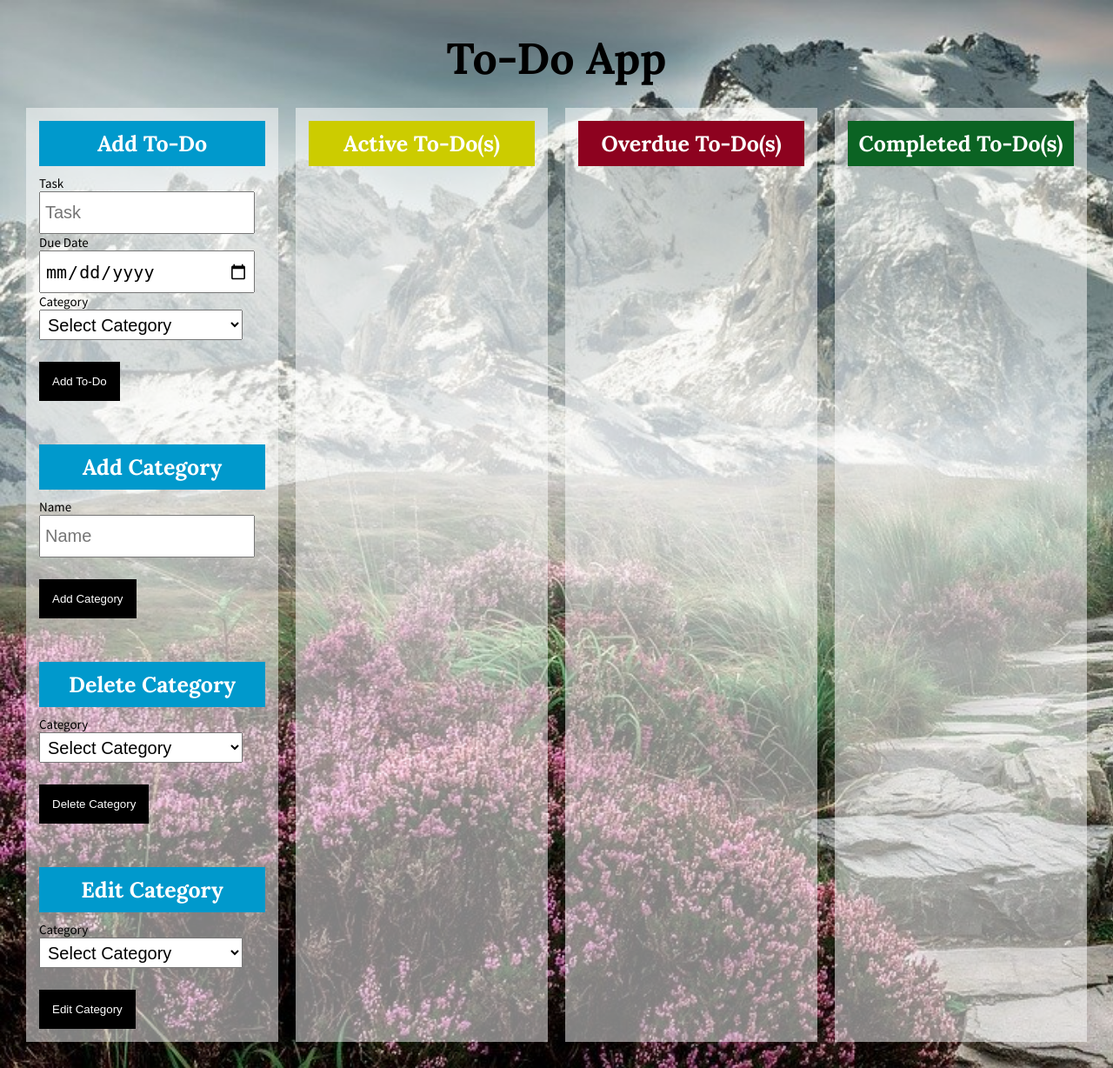
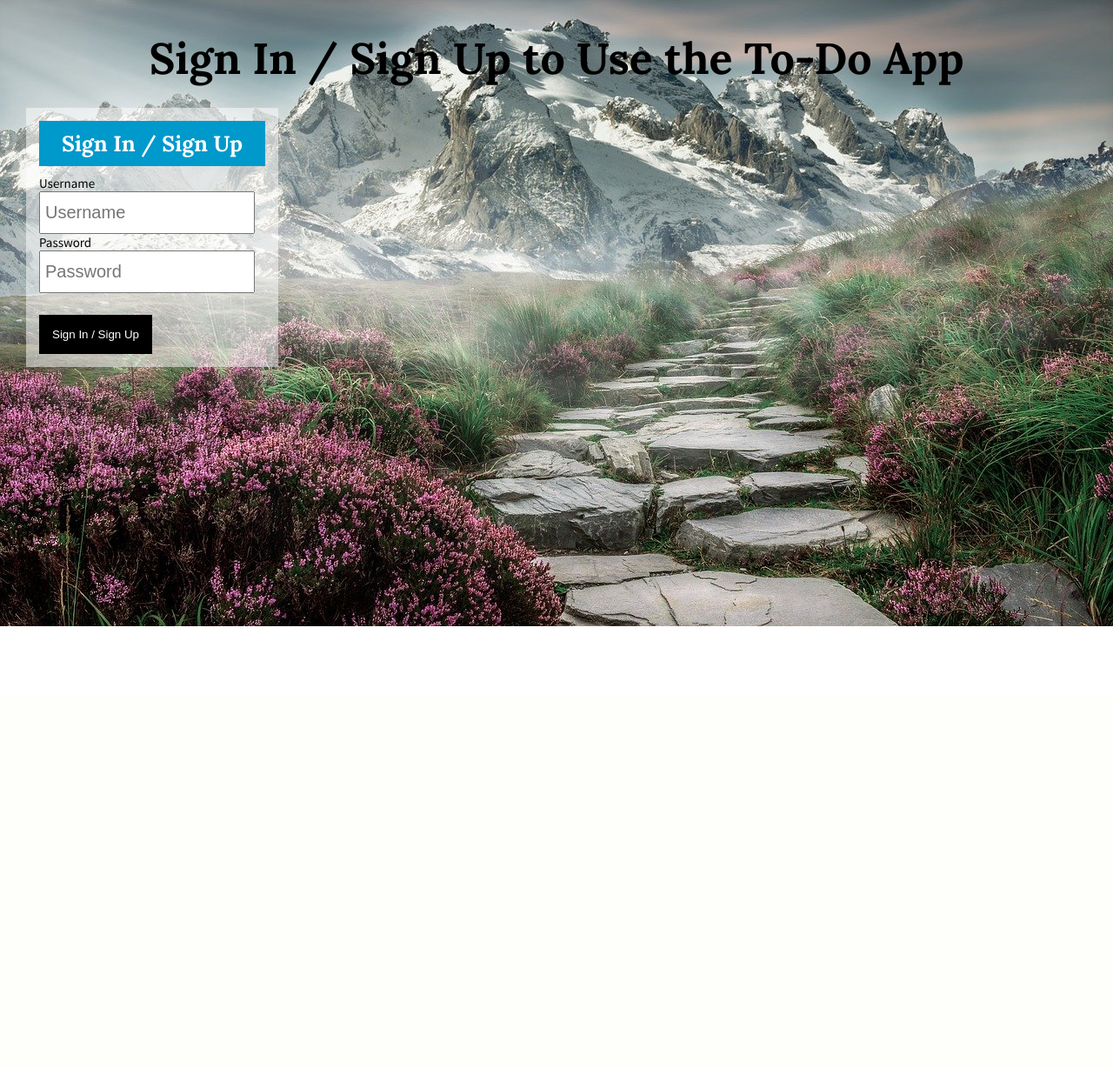
Before and after one commit to T-Ralph/php-mysqli-to-do-list, a PHP site: page / in a window 1280 px wide. Shown: the whole page at 87% size. After the commit the page ends 720 px from the top, so only its background shows below. Run offline with PHP 8.4, Linux system fonts and the light colour scheme; data that the repository does not hold is empty.

Commit message:
Added User Class and Functionality

```diff
--- a/css/main.css
+++ b/css/main.css
@@ -28,6 +28,16 @@ main > h1 {
     grid-area: h1-title;
     margin: 15px;
     font-size: 50px;
+}
+main > ul {
+    grid-area: ul-title;
+    list-style: none;
+    margin-left: auto;
+    margin-right: auto;
+    text-align: center;
+}
+main > ul > li {
+    display: inline-block;
 }
 section > h2, h3.message {
     margin: 0px 0px 10px 0px;
@@ -64,7 +74,7 @@ label {
     display: block;
     font-size: 15px;
 }
-form > input[type=text], form > input[type=date], form > select {
+form > input[type=text], form > input[type=password], form > input[type=date], form > select {
     width: 90%;
     height: 35px;
     font-size: 20px;
@@ -106,6 +116,7 @@ main {
     grid-template-columns: 100%;
     grid-template-areas:
         "h1-title"
+        "ul-title"
         "section-1"
         "section-2"
         "section-3"
@@ -116,6 +127,7 @@ main {
         grid-template-columns: 50% 50%;
         grid-template-areas:
             "h1-title h1-title"
+            "ul-title ul-title"
             "section-1 section-2"
             "section-3 section-4";
     }
@@ -125,6 +137,7 @@ main {
         grid-template-columns: 25% 25% 25% 25%;
         grid-template-areas:
             "h1-title h1-title h1-title h1-title"
+            "ul-title ul-title ul-title ul-title"
             "section-1 section-2 section-3 section-4";
     }
 }
--- a/includes/Category.Class.php
+++ b/includes/Category.Class.php
@@ -31,7 +31,7 @@ Class Category {
             }
 
             //Prepare Statement, Bind and Execute
-            $sql = "INSERT INTO `category` (`NAme`) VALUES (?)";
+            $sql = "INSERT INTO `category` (`Name`) VALUES (?)";
             if (!$mysqli_query = $mysqli->prepare($sql)) {
                 $this->message = "Prepare Failed: " . $mysqli_query->error;
             }
--- a/index.php
+++ b/index.php
@@ -1,10 +1,27 @@
 <?php
+    //Start Session to Enable $_SESSION Usage
+    session_start();
+
     //Set Up Class AutoLoading
     spl_autoload_register(function ($class) {
         require_once dirname(__FILE__) . '/includes/' . $class . '.Class.php';
     });
 
     /* Check for FORM [POST] Actions */
+    //SignInUp [POST]
+    if (isset($_POST["SignInUp"])) {
+        $sign_in_up = new User($_POST["username"], $_POST["password"]);
+    }
+    //SignOut [POST]
+    if (isset($_POST["SignOut"])) {
+        $sign_out = new User();
+        $sign_out->SignOut();
+    }
+    //DeleteAccount [POST]
+    if (isset($_POST["DeleteAccount"])) {
+        $delete_account = new User();
+        $delete_account->DeleteUserFromDatabase();
+    }
     //AddCategory [POST]
     if (isset($_POST["AddCategory"])) {
         $add_category = new Category($_POST["name"]);
@@ -32,7 +49,20 @@
     require_once dirname(__FILE__) . '/templates/head.php';
 ?>
     <main>
-        <h1>To-Do App</h1>
+        <?php if (isset($_SESSION["username"]) && isset($_SESSION["userid"])): ?>
+            <h1>To-Do App for <?php echo $_SESSION["username"]; ?></h1>
+            <ul>
+                <li>
+                    <form method="POST" action="">
+                        <input type="submit" name="SignOut" value="Sign Out">
+                    </form>
+                </li>
+                <li>
+                    <form method="POST" action="">
+                        <input type="submit" name="DeleteAccount" value="Delete Account">
+                    </form>
+                </li>
+            </ul>
             <section>
                 <h2>Add To-Do</h2>
                 <form method="POST" action="">
@@ -41,7 +71,7 @@
                     <label for="due_date">Due Date</label>
                     <input type="date" name="due_date" id="due_date" placeholder="Due Date" required />
                     <label for="category_id_add">Category</label>
-                <select name="category_id" id="category_id_add" placeholder="Category" required />
+                    <select name="category_id" id="category_id_add" placeholder="Category" required>
                         <option value="">Select Category</option>
                         <?php (!$render_category->message) ? $render_category->RenderCategoryToSelectOptions() : $render_category->message; //Render Category Options ?>
                     </select>
@@ -63,7 +93,7 @@
                 <h2>Delete Category</h2>
                 <form method="POST" action="">
                     <label for="category_id_delete">Category</label>
-                <select name="category_id" id="category_id_delete" placeholder="Category" required />
+                    <select name="category_id" id="category_id_delete" placeholder="Category" required>
                         <option value="">Select Category</option>
                         <?php (!$render_category->message) ? $render_category->RenderCategoryToSelectOptions() : $render_category->message; //Render Category Options ?>
                     </select>
@@ -77,7 +107,7 @@
                 <h2>Edit Category</h2>
                 <form method="POST" action="">
                     <label for="category_id_edit">Category</label>
-                <select name="category_id" id="category_id_edit" placeholder="Category" required />
+                    <select name="category_id" id="category_id_edit" placeholder="Category" required>
                         <option value="">Select Category</option>
                         <?php (!$render_category->message) ? $render_category->RenderCategoryToSelectOptions() : $render_category->message; //Render Category Options ?>
                     </select>
@@ -111,6 +141,23 @@
             <section>
                 <h2>Completed To-Do(s)</h2>
             </section>
+        <?php else: ?>
+            <h1>Sign In / Sign Up to Use the To-Do App</h1>
+            <section>
+                <h2>Sign In / Sign Up</h2>
+                <form method="POST" action="">
+                    <label for="username">Username</label>
+                    <input type="text" name="username" id="username" placeholder="Username" required />
+                    <label for="password">Password</label>
+                    <input type="password" name="password" id="password" placeholder="Password" required />
+                    <br /><br />
+                    <input type="submit" name="SignInUp" value="Sign In / Sign Up">
+                </form>
+                <?php if (isset($_POST["SignInUp"])): //If FORM is Submitted ?>
+                    <h3 class="message"><?php echo $sign_in_up->message; ?></h3>
+                <?php endif; ?>
+            </section>
+        <?php endif; ?>
     </main>
 <?php
     //Include END
--- a/templates/head.php
+++ b/templates/head.php
@@ -1,7 +1,3 @@
-<?php
-    //Start Session to Enable $_SESSION Usage
-    session_start();
-?>
 <!DOCTYPE html>
 <html lang="en">
 <head>
```
Also changed, not shown: includes/User.Class.php (added, +182 -0 lines). Lines whose indentation alone changed are shown as unchanged.
